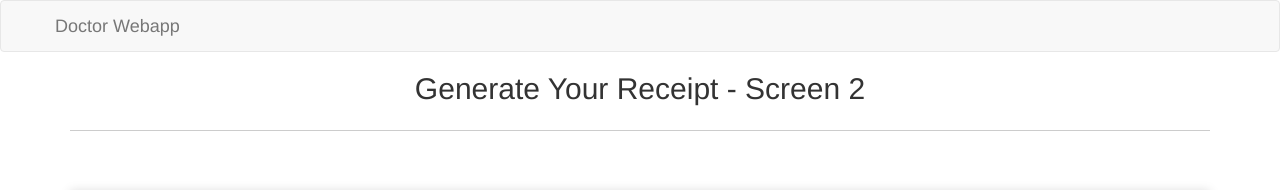
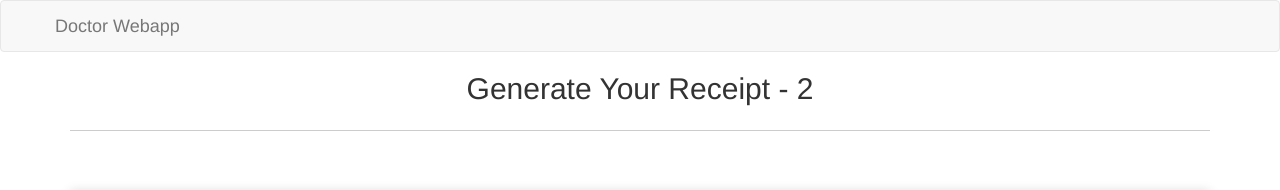
Before and after one commit to yetinbhardwaj/Github_Example01, a plain HTML site: page receipt.html in a window 1280 px wide. Shown: the top 190 px of the page. Drawn offline with nearby package versions, Linux system fonts and the light colour scheme.

Commit message:
Screen deleted

```diff
--- a/receipt.html
+++ b/receipt.html
@@ -25,7 +25,7 @@
 
 	<section class="receipt-gen-form">
 		<div class="container">
-				<h2 class="text-center banner-heading">Generate Your Receipt - Screen 2</h2>
+				<h2 class="text-center banner-heading">Generate Your Receipt -  2</h2>
 				    <form>
 						<div class="invoice-box">
 						<table cellpadding="0" cellspacing="0">
```
